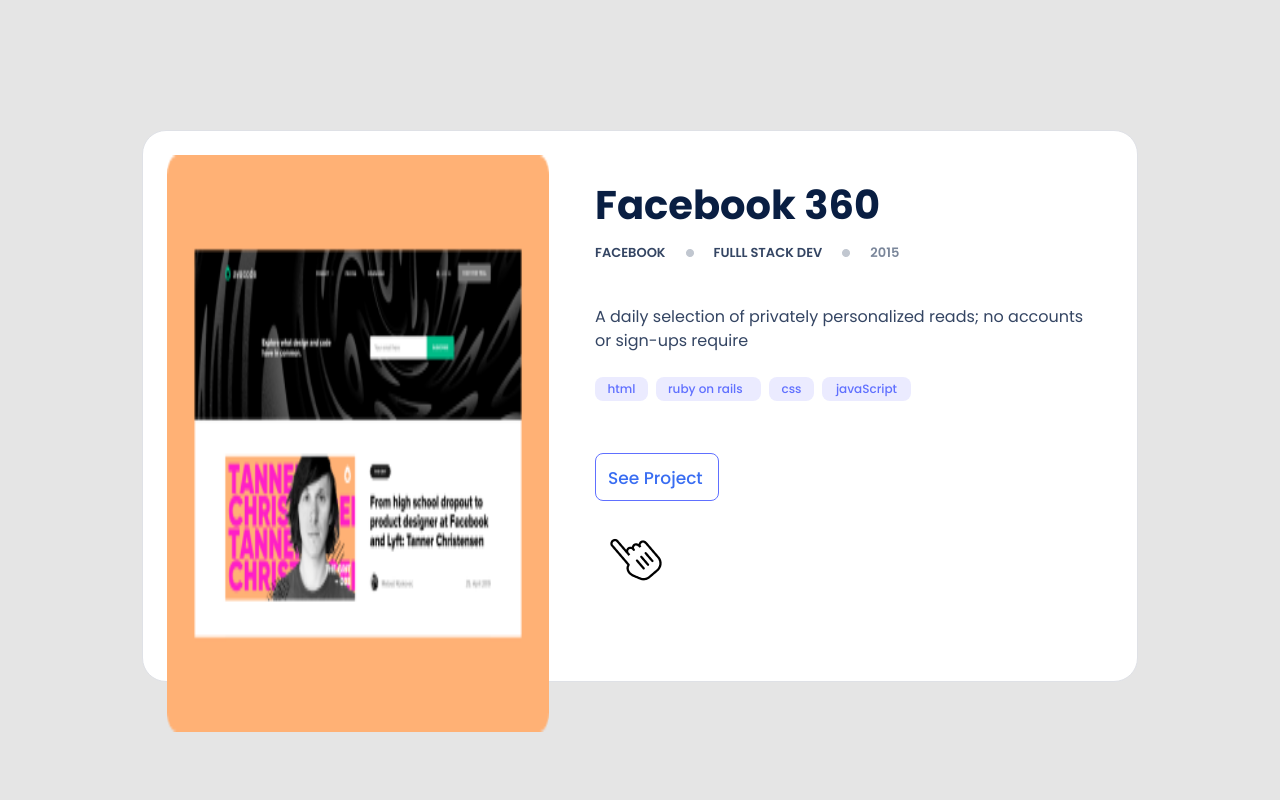
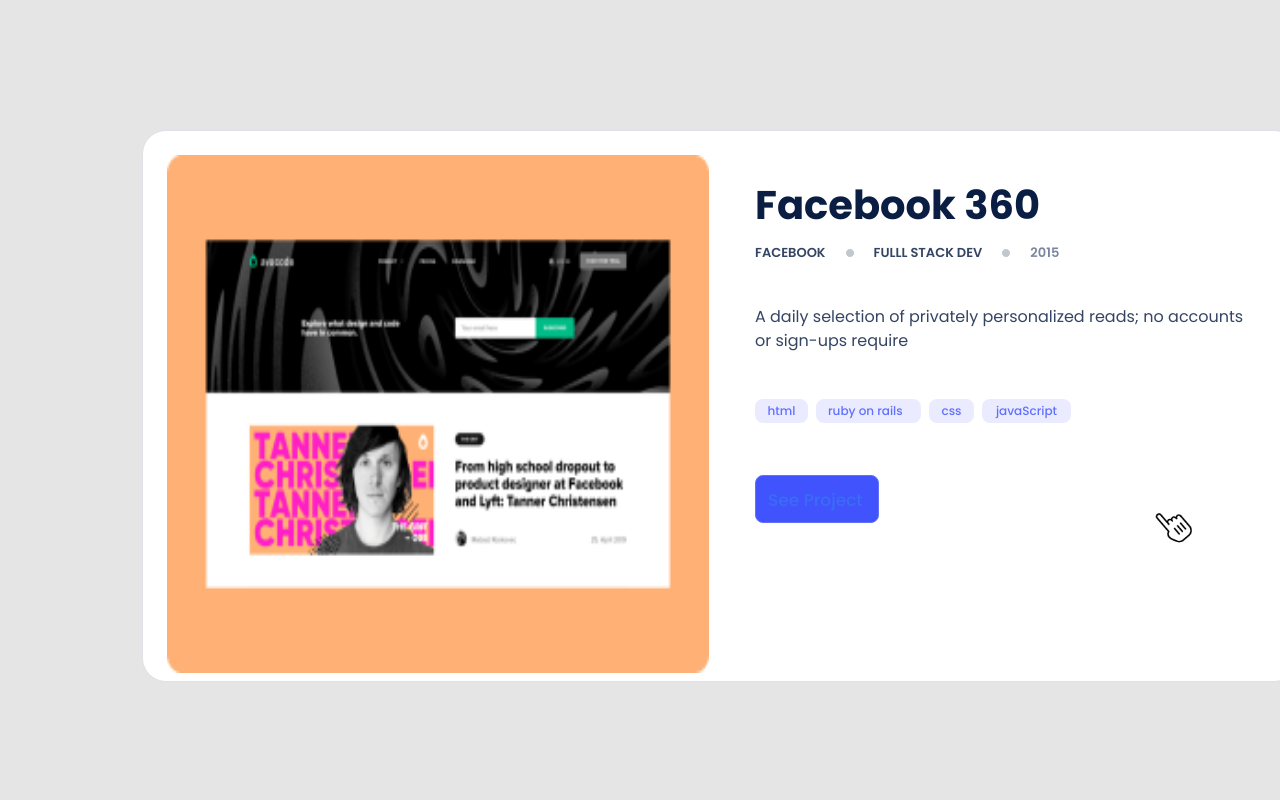
Before and after one commit to pasytchangwa/My-Portfolio, a website: page index.html in a window 1280 px wide. Shown: the part 2360-3160 px from the top of the page. Drawn offline with Linux system fonts and the light colour scheme.

Commit message:
Add stying for cards

```diff
--- a/styles.css
+++ b/styles.css
@@ -40,10 +40,9 @@
   padding-top: 44px;
   padding-bottom: 22px;
   border-bottom-left-radius: 80px;
-  background: #fff, url("./image/images-main/mobile.png");
+  background: #fff url("./image/images-main/mobile.png") no-repeat;
   background-position-x: -34px;
   background-position-y: 104px;
-  background-repeat: no-repeat;
   background-size: cover;
   background-attachment: scroll;
   object-fit: cover;
@@ -241,6 +240,11 @@
   padding-bottom: 8px;
   padding-left: 0px;
   color: #7a869a;
+}
+
+.hand-cursor {
+  display: none;
+
 }
 
 .card .info li:nth-child(1n) {
@@ -479,7 +483,7 @@
 }
 
 .language-link {
-  margin: 21px 12px 21.72px 5px;
+  margin: 6px 12px 20px 12px;
   height: 24px;
   color: #253858;
   font-size: 15px;
@@ -759,7 +763,7 @@
 
   .section-img > img {
     width: 100%;
-    height: 95%;
+    height: 90%;
   }
 
   .card {
@@ -770,7 +774,7 @@
     grid-template-rows: 1fr;
     column-gap: 22px;
     padding: 24px 22px 7px 24px;
-    width: 100%;
+    min-width: 1156px;
     height: 100%;
   }
 
@@ -809,9 +813,9 @@
     display: flex;
     flex-direction: column;
     row-gap: 12px;
-    height: 90%;
+    height: 465;
     padding: 24px 24px 140px 24px;
-    width: 100%;
+    min-width: 544;
     padding-top: 24px;
   }
 
@@ -872,6 +876,20 @@
     line-height: 24px;
     font-weight: 400;
     color: #6b778c;
+  }
+
+  .hand-cursor {
+    display: block;
+    width: 57px;
+    height: 57px;
+    position: relative;
+    left: 390px;
+    bottom: 40px;
+  }
+
+  .hand-img {
+    width: 100%;
+    display: block;
   }
 
   .card .info li:first-child {
@@ -971,7 +989,7 @@
     color: #344563;
     line-height: 24px;
     height: 70px;
-    width: 496px;
+    min-width: 496px;
     margin-bottom: 12px;
   }
 
@@ -1004,6 +1022,10 @@
     letter-spacing: 3%;
     font-size: 17px;
     border: 1px solid #6070ff;
+  }
+
+  .btn-desk {
+    background-color: #4053fc;
   }
 
   .about-section {
@@ -1087,10 +1109,6 @@
     align-items: flex-start;
     width: 122px;
     height: 120px;
-  }
-
-  .language-list-ctn > a {
-    margin: 6px 12px 20px 12px;
   }
 
   .ctn-img {
```
